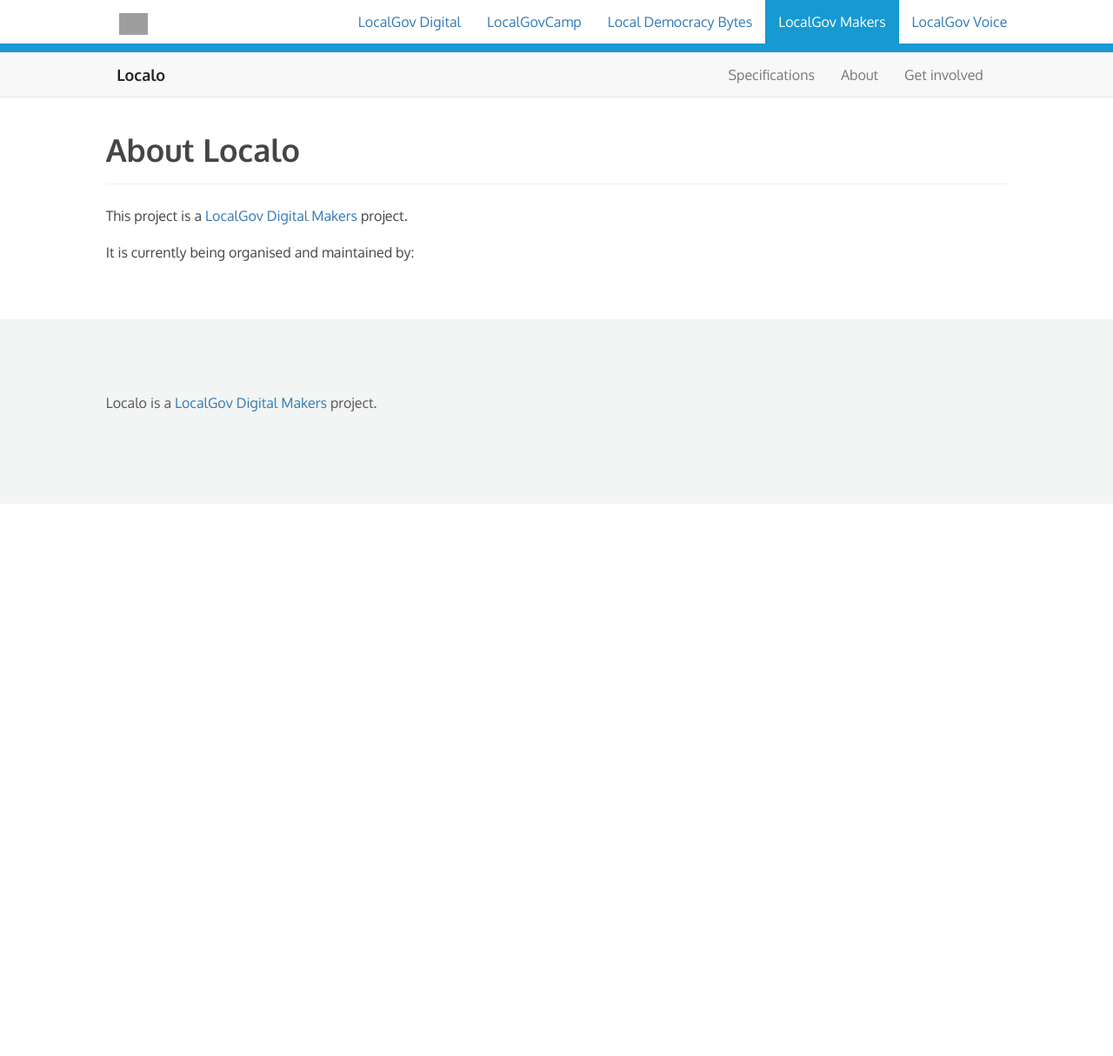
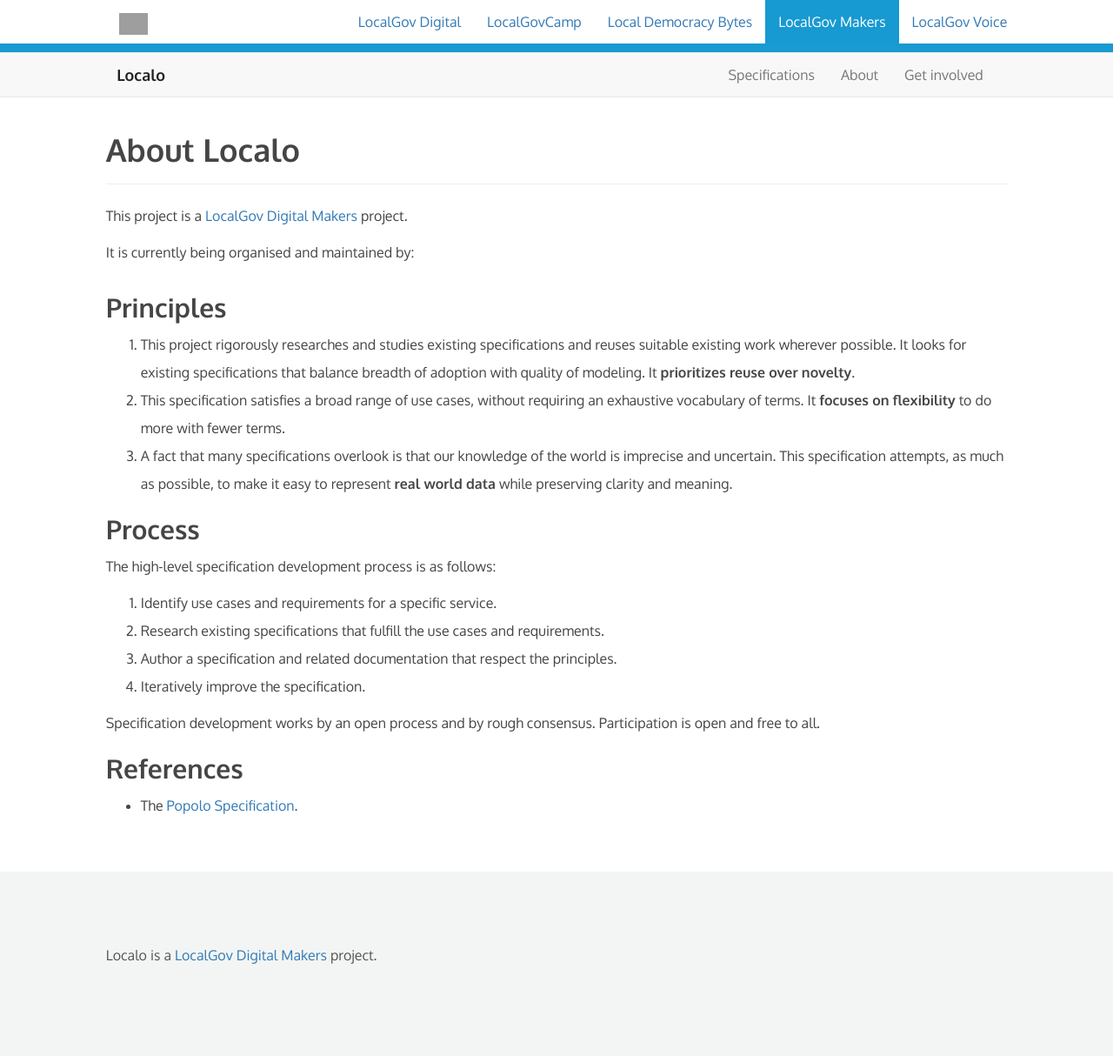
Before and after one commit to LocalGovDigital/localo, a Jekyll site: the page built from about.md, in a window 1280 px wide. Shown: the whole page at 87% size. Built offline with Jekyll 4.4.1, drawn with Linux system fonts in a browser that asks for light colours; nearby versions of some CDN libraries; a script that is not in the unit is left out; before the commit the page ends 900 px from its top, so only the background shows below that; grey boxes are pictures that could not be loaded.

```diff
--- a/about.md
+++ b/about.md
@@ -10,13 +10,32 @@ It is currently being organised and maintained by:
     <div class="col-md-4">
         <div class="github-card" data-github="bforben" data-width="400" data-height="151"></div>
     </div>
-    <div class="col-md-4">
-        <div class="github-card" data-github="danblundell" data-width="400" data-height="151"></div>
-    </div>
-    <div class="col-md-4">
+    <div class="col-md-4 col-md-push-2">
         <div class="github-card" data-github="pmackay" data-width="400" data-height="151"></div>
     </div>
 </div>
 
+<script src="http://lab.lepture.com/github-cards/widget.js"></script>
 
-<script src="http://lab.lepture.com/github-cards/widget.js"></script>
+## Principles
+
+1. This project rigorously researches and studies existing specifications and reuses suitable existing work wherever possible. It looks for existing specifications that balance breadth of adoption with quality of modeling. It **prioritizes reuse over novelty**.
+
+1. This specification satisfies a broad range of use cases, without requiring an exhaustive vocabulary of terms. It **focuses on flexibility** to do more with fewer terms.
+
+1. A fact that many specifications overlook is that our knowledge of the world is imprecise and uncertain. This specification attempts, as much as possible, to make it easy to represent **real world data** while preserving clarity and meaning.
+
+## Process
+
+The high-level specification development process is as follows:
+
+1. Identify use cases and requirements for a specific service.
+2. Research existing specifications that fulfill the use cases and requirements.
+3. Author a specification and related documentation that respect the principles.
+4. Iteratively improve the specification.
+
+Specification development works by an open process and by rough consensus. Participation is open and free to all.
+
+## References
+
+* The [Popolo Specification](http://popoloproject.com/).
```
Also changed, not shown: index.md (+22 -18 lines).
